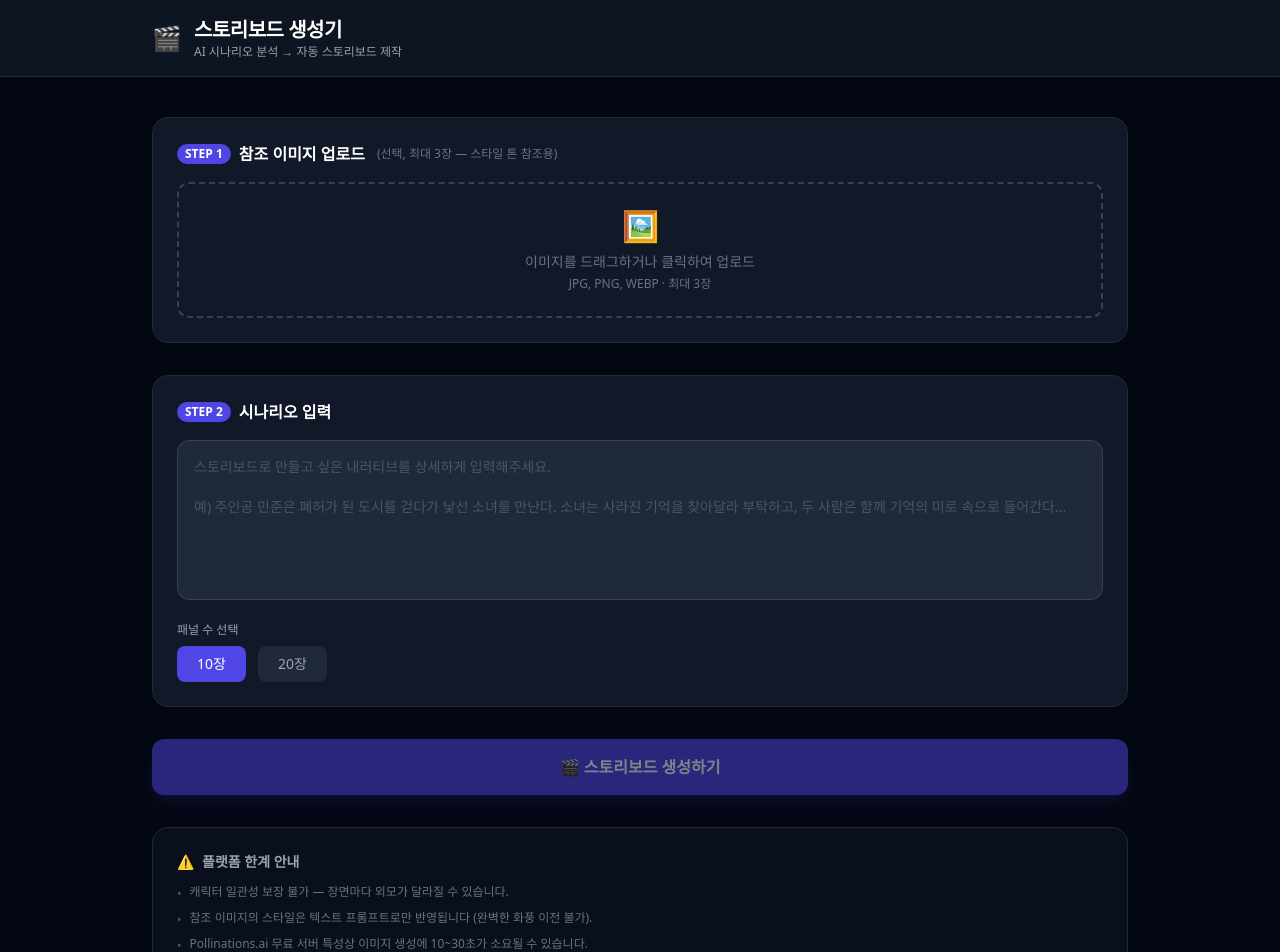
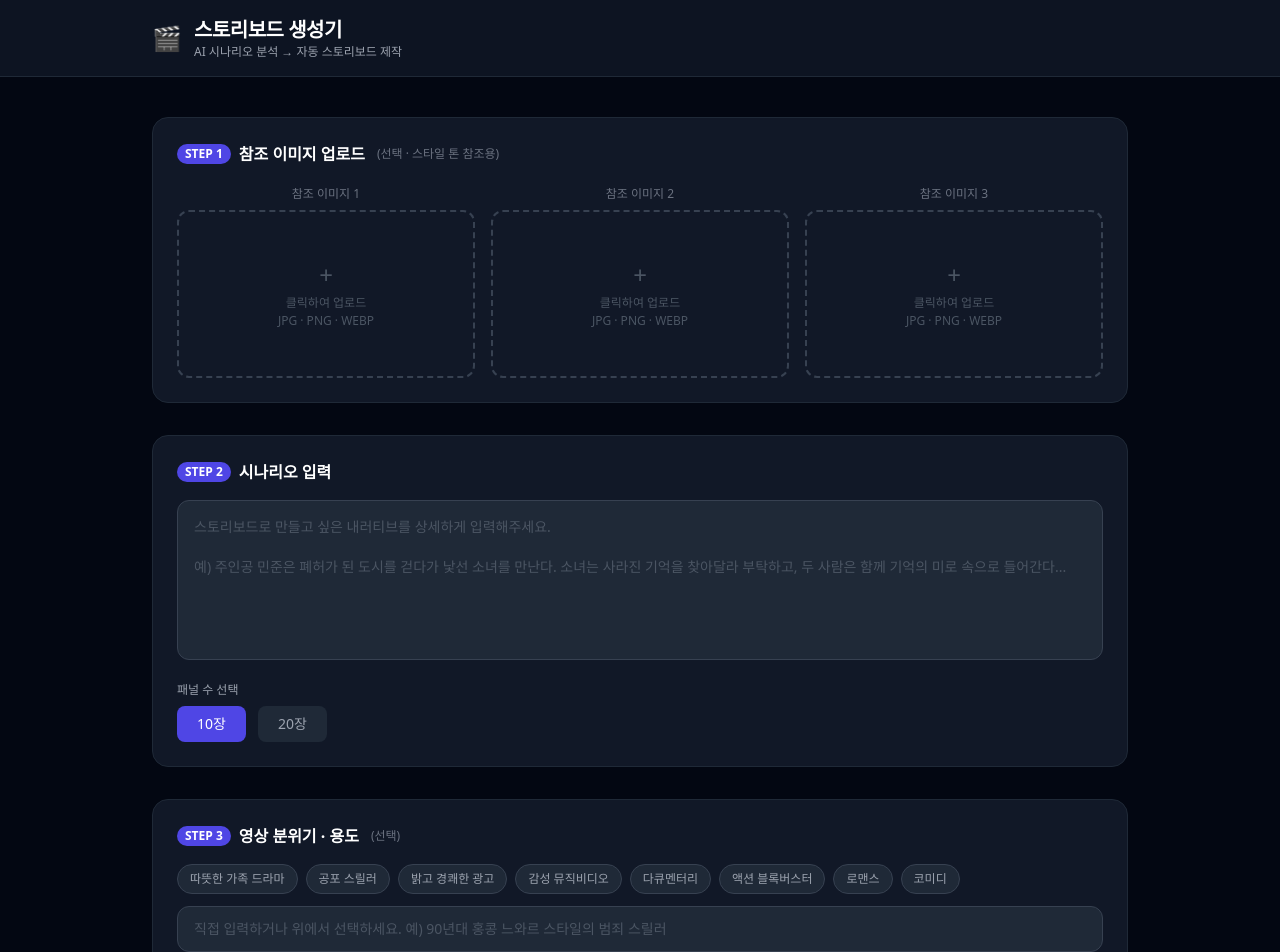
Before and after one commit to direct6mm-art/storyboard-generator, a Next.js app: page / in a window 1280 px wide. Shown: the top 952 px of the page. Built offline with nearby package versions, Linux system fonts and the light colour scheme.

Commit message:
UI: STEP1 3슬롯 가로배치, STEP3 분위기/용도 추가

```diff
--- a/app/api/generate/route.ts
+++ b/app/api/generate/route.ts
@@ -18,6 +18,7 @@ export async function POST(request: NextRequest) {
   try {
     const formData = await request.formData()
     const narrative = formData.get('narrative') as string
+    const mood = (formData.get('mood') as string) || ''
     const panelCount = parseInt((formData.get('panelCount') as string) || '10')
     const imageCount = parseInt((formData.get('imageCount') as string) || '0')
 
@@ -42,7 +43,7 @@ export async function POST(request: NextRequest) {
     const model = genAI.getGenerativeModel({ model: 'gemini-1.5-flash' })
 
     const prompt = `${hasImages ? '위의 참조 이미지들을 분석하여 아트 스타일(화풍, 색감, 분위기, 렌더링 기법 등)을 파악하세요.\n\n' : ''}다음 시나리오를 정확히 ${panelCount}개의 스토리보드 패널로 나눠주세요.
-
+${mood ? `\n영상 분위기 및 용도: ${mood}\n이 분위기와 용도에 맞게 이미지 프롬프트, 대사, 지문의 톤을 조정하세요.\n` : ''}
 시나리오:
 ${narrative}
 
--- a/app/page.tsx
+++ b/app/page.tsx
@@ -1,6 +1,6 @@
 'use client'
 
-import { useState, useRef, useCallback } from 'react'
+import { useState, useRef } from 'react'
 import JSZip from 'jszip'
 import { saveAs } from 'file-saver'
 
@@ -18,7 +18,6 @@ interface GenerateResult {
   styleDescription: string
 }
 
-const MAX_IMAGES = 3
 const LIMITATIONS = [
   '캐릭터 일관성 보장 불가 — 장면마다 외모가 달라질 수 있습니다.',
   '참조 이미지의 스타일은 텍스트 프롬프트로만 반영됩니다 (완벽한 화풍 이전 불가).',
@@ -27,43 +26,41 @@ const LIMITATIONS = [
   '생성된 이미지의 상업적 이용 전, Pollinations.ai 이용약관을 확인하세요.',
 ]
 
+const MOOD_PRESETS = ['따뜻한 가족 드라마', '공포 스릴러', '밝고 경쾌한 광고', '감성 뮤직비디오', '다큐멘터리', '액션 블록버스터', '로맨스', '코미디']
+
 export default function Home() {
-  const [referenceImages, setReferenceImages] = useState<File[]>([])
-  const [previewUrls, setPreviewUrls] = useState<string[]>([])
+  const [slots, setSlots] = useState<(File | null)[]>([null, null, null])
+  const [previews, setPreviews] = useState<(string | null)[]>([null, null, null])
   const [narrative, setNarrative] = useState('')
+  const [mood, setMood] = useState('')
   const [panelCount, setPanelCount] = useState<10 | 20>(10)
   const [isGenerating, setIsGenerating] = useState(false)
   const [result, setResult] = useState<GenerateResult | null>(null)
   const [error, setError] = useState<string | null>(null)
   const [loadedImages, setLoadedImages] = useState<Set<number>>(new Set())
   const [isDownloading, setIsDownloading] = useState(false)
-  const fileInputRef = useRef<HTMLInputElement>(null)
+  const fileRefs = [useRef<HTMLInputElement>(null), useRef<HTMLInputElement>(null), useRef<HTMLInputElement>(null)]
   const resultRef = useRef<HTMLDivElement>(null)
 
-  const handleImageAdd = useCallback((files: FileList | null) => {
-    if (!files) return
-    const newFiles = Array.from(files).slice(0, MAX_IMAGES - referenceImages.length)
-    const newPreviews = newFiles.map((f) => URL.createObjectURL(f))
-    setReferenceImages((prev) => [...prev, ...newFiles])
-    setPreviewUrls((prev) => [...prev, ...newPreviews])
-  }, [referenceImages.length])
-
-  const handleRemoveImage = (index: number) => {
-    URL.revokeObjectURL(previewUrls[index])
-    setReferenceImages((prev) => prev.filter((_, i) => i !== index))
-    setPreviewUrls((prev) => prev.filter((_, i) => i !== index))
+  const handleSlotChange = (index: number, file: File | null) => {
+    if (!file) return
+    const url = URL.createObjectURL(file)
+    setSlots((prev) => { const next = [...prev]; next[index] = file; return next })
+    setPreviews((prev) => {
+      if (prev[index]) URL.revokeObjectURL(prev[index]!)
+      const next = [...prev]; next[index] = url; return next
+    })
   }
 
-  const handleDrop = useCallback((e: React.DragEvent) => {
-    e.preventDefault()
-    handleImageAdd(e.dataTransfer.files)
-  }, [handleImageAdd])
+  const handleSlotRemove = (index: number) => {
+    if (previews[index]) URL.revokeObjectURL(previews[index]!)
+    setSlots((prev) => { const next = [...prev]; next[index] = null; return next })
+    setPreviews((prev) => { const next = [...prev]; next[index] = null; return next })
+    if (fileRefs[index].current) fileRefs[index].current!.value = ''
+  }
 
   const handleGenerate = async () => {
-    if (!narrative.trim()) {
-      setError('시나리오를 입력해주세요.')
-      return
-    }
+    if (!narrative.trim()) { setError('시나리오를 입력해주세요.'); return }
     setError(null)
     setResult(null)
     setLoadedImages(new Set())
@@ -72,19 +69,17 @@ export default function Home() {
     try {
       const formData = new FormData()
       formData.append('narrative', narrative)
+      formData.append('mood', mood)
       formData.append('panelCount', String(panelCount))
-      formData.append('imageCount', String(referenceImages.length))
-      referenceImages.forEach((file, i) => formData.append(`image_${i}`, file))
+      const activeImages = slots.filter(Boolean) as File[]
+      formData.append('imageCount', String(activeImages.length))
+      activeImages.forEach((file, i) => formData.append(`image_${i}`, file))
 
       const res = await fetch('/api/generate', { method: 'POST', body: formData })
       const data = await res.json()
-
       if (!res.ok) throw new Error(data.error || '생성 실패')
       setResult(data)
-
-      setTimeout(() => {
-        resultRef.current?.scrollIntoView({ behavior: 'smooth', block: 'start' })
-      }, 300)
+      setTimeout(() => resultRef.current?.scrollIntoView({ behavior: 'smooth', block: 'start' }), 300)
     } catch (err: unknown) {
       setError(err instanceof Error ? err.message : '오류가 발생했습니다.')
     } finally {
@@ -98,41 +93,23 @@ export default function Home() {
     try {
       const zip = new JSZip()
       const imgFolder = zip.folder('images')!
-
-      // Text file with full storyboard
       const textContent = result.panels
-        .map(
-          (p) =>
-            `[패널 ${p.id}] ${p.caption}\n대사: ${p.dialogue || '(없음)'}\n지문: ${p.stageDirection}\n이미지 URL: ${p.imageUrl}\n`
-        )
+        .map((p) => `[패널 ${p.id}] ${p.caption}\n대사: ${p.dialogue || '(없음)'}\n지문: ${p.stageDirection}\n이미지 URL: ${p.imageUrl}\n`)
         .join('\n---\n\n')
       zip.file('storyboard.txt', textContent)
-
-      // Download each image
       await Promise.all(
         result.panels.map(async (panel) => {
           try {
             const resp = await fetch(panel.imageUrl)
-            if (resp.ok) {
-              const blob = await resp.blob()
-              imgFolder.file(`panel_${String(panel.id).padStart(2, '0')}.jpg`, blob)
-            }
-          } catch {
-            // skip failed images
-          }
+            if (resp.ok) imgFolder.file(`panel_${String(panel.id).padStart(2, '0')}.jpg`, await resp.blob())
+          } catch { /* skip */ }
         })
       )
-
-      const blob = await zip.generateAsync({ type: 'blob' })
-      saveAs(blob, 'storyboard.zip')
-    } finally {
-      setIsDownloading(false)
-    }
+      saveAs(await zip.generateAsync({ type: 'blob' }), 'storyboard.zip')
+    } finally { setIsDownloading(false) }
   }
 
-  const markImageLoaded = (id: number) => {
-    setLoadedImages((prev) => new Set(prev).add(id))
-  }
+  const markImageLoaded = (id: number) => setLoadedImages((prev) => new Set(prev).add(id))
 
   return (
     <main className="min-h-screen bg-gray-950 pb-24">
@@ -148,63 +125,54 @@ export default function Home() {
       </header>
 
       <div className="max-w-5xl mx-auto px-6 mt-10 space-y-8">
-        {/* Step 1: Reference Images */}
+
+        {/* STEP 1: 참조 이미지 — 3개 슬롯 가로 배치 */}
         <section className="bg-gray-900 rounded-2xl p-6 border border-gray-800">
-          <div className="flex items-center gap-2 mb-4">
+          <div className="flex items-center gap-2 mb-5">
             <span className="bg-indigo-600 text-white text-xs font-bold px-2 py-0.5 rounded-full">STEP 1</span>
             <h2 className="text-base font-semibold text-white">참조 이미지 업로드</h2>
-            <span className="text-xs text-gray-500 ml-1">(선택, 최대 3장 — 스타일 톤 참조용)</span>
+            <span className="text-xs text-gray-500 ml-1">(선택 · 스타일 톤 참조용)</span>
           </div>
 
+          <div className="grid grid-cols-3 gap-4">
+            {[0, 1, 2].map((i) => (
+              <div key={i} className="flex flex-col gap-2">
+                <p className="text-xs text-gray-500 text-center">참조 이미지 {i + 1}</p>
                 <div
-            className="border-2 border-dashed border-gray-700 rounded-xl p-6 text-center cursor-pointer hover:border-indigo-500 transition-colors"
-            onDrop={handleDrop}
-            onDragOver={(e) => e.preventDefault()}
-            onClick={() => referenceImages.length < MAX_IMAGES && fileInputRef.current?.click()}
+                  className={`relative aspect-video rounded-xl border-2 border-dashed flex items-center justify-center cursor-pointer transition-colors overflow-hidden
+                    ${previews[i] ? 'border-indigo-500' : 'border-gray-700 hover:border-indigo-500'}`}
+                  onClick={() => !previews[i] && fileRefs[i].current?.click()}
                 >
-            {referenceImages.length === 0 ? (
-              <div className="text-gray-500">
-                <p className="text-3xl mb-2">🖼️</p>
-                <p className="text-sm">이미지를 드래그하거나 클릭하여 업로드</p>
-                <p className="text-xs mt-1">JPG, PNG, WEBP · 최대 3장</p>
-              </div>
+                  {previews[i] ? (
+                    <>
+                      {/* eslint-disable-next-line @next/next/no-img-element */}
+                      <img src={previews[i]!} alt={`참조 ${i + 1}`} className="w-full h-full object-cover" />
+                      <button
+                        onClick={(e) => { e.stopPropagation(); handleSlotRemove(i) }}
+                        className="absolute top-1.5 right-1.5 bg-black/70 hover:bg-red-600 text-white rounded-full w-6 h-6 text-sm flex items-center justify-center transition-colors"
+                      >×</button>
+                    </>
                   ) : (
-              <div className="flex flex-wrap gap-3 justify-center">
-                {previewUrls.map((url, i) => (
-                  <div key={i} className="relative group">
-                    {/* eslint-disable-next-line @next/next/no-img-element */}
-                    <img
-                      src={url}
-                      alt={`참조 이미지 ${i + 1}`}
-                      className="w-28 h-20 object-cover rounded-lg border border-gray-700"
-                    />
-                    <button
-                      onClick={(e) => { e.stopPropagation(); handleRemoveImage(i) }}
-                      className="absolute -top-2 -right-2 bg-red-600 text-white rounded-full w-5 h-5 text-xs flex items-center justify-center opacity-0 group-hover:opacity-100 transition-opacity"
-                    >
-                      ×
-                    </button>
-                  </div>
-                ))}
-                {referenceImages.length < MAX_IMAGES && (
-                  <div className="w-28 h-20 border-2 border-dashed border-gray-600 rounded-lg flex items-center justify-center text-gray-500 text-2xl">
-                    +
-                  </div>
-                )}
+                    <div className="text-center text-gray-600 p-3">
+                      <p className="text-2xl mb-1">+</p>
+                      <p className="text-xs">클릭하여 업로드</p>
+                      <p className="text-xs mt-0.5">JPG · PNG · WEBP</p>
                     </div>
                   )}
                 </div>
                 <input
-            ref={fileInputRef}
+                  ref={fileRefs[i]}
                   type="file"
                   accept="image/*"
-            multiple
                   className="hidden"
-            onChange={(e) => handleImageAdd(e.target.files)}
+                  onChange={(e) => handleSlotChange(i, e.target.files?.[0] ?? null)}
                 />
+              </div>
+            ))}
+          </div>
         </section>
 
-        {/* Step 2: Narrative */}
+        {/* STEP 2: 시나리오 입력 */}
         <section className="bg-gray-900 rounded-2xl p-6 border border-gray-800">
           <div className="flex items-center gap-2 mb-4">
             <span className="bg-indigo-600 text-white text-xs font-bold px-2 py-0.5 rounded-full">STEP 2</span>
@@ -222,20 +190,47 @@ export default function Home() {
             <p className="text-xs text-gray-400 mb-2">패널 수 선택</p>
             <div className="flex gap-3">
               {([10, 20] as const).map((n) => (
-                <button
-                  key={n}
-                  onClick={() => setPanelCount(n)}
-                  className={`px-5 py-2 rounded-lg text-sm font-medium transition-colors ${
-                    panelCount === n
-                      ? 'bg-indigo-600 text-white'
-                      : 'bg-gray-800 text-gray-400 hover:bg-gray-700'
-                  }`}
-                >
+                <button key={n} onClick={() => setPanelCount(n)}
+                  className={`px-5 py-2 rounded-lg text-sm font-medium transition-colors ${panelCount === n ? 'bg-indigo-600 text-white' : 'bg-gray-800 text-gray-400 hover:bg-gray-700'}`}>
                   {n}장
                 </button>
               ))}
             </div>
           </div>
+        </section>
+
+        {/* STEP 3: 분위기 / 용도 */}
+        <section className="bg-gray-900 rounded-2xl p-6 border border-gray-800">
+          <div className="flex items-center gap-2 mb-4">
+            <span className="bg-indigo-600 text-white text-xs font-bold px-2 py-0.5 rounded-full">STEP 3</span>
+            <h2 className="text-base font-semibold text-white">영상 분위기 · 용도</h2>
+            <span className="text-xs text-gray-500 ml-1">(선택)</span>
+          </div>
+
+          {/* 프리셋 버튼 */}
+          <div className="flex flex-wrap gap-2 mb-3">
+            {MOOD_PRESETS.map((preset) => (
+              <button
+                key={preset}
+                onClick={() => setMood(mood === preset ? '' : preset)}
+                className={`px-3 py-1.5 rounded-full text-xs font-medium transition-colors ${
+                  mood === preset
+                    ? 'bg-indigo-600 text-white'
+                    : 'bg-gray-800 text-gray-400 hover:bg-gray-700 border border-gray-700'
+                }`}
+              >
+                {preset}
+              </button>
+            ))}
+          </div>
+
+          <input
+            type="text"
+            value={mood}
+            onChange={(e) => setMood(e.target.value)}
+            placeholder="직접 입력하거나 위에서 선택하세요. 예) 90년대 홍콩 느와르 스타일의 범죄 스릴러"
+            className="w-full bg-gray-800 border border-gray-700 rounded-xl px-4 py-3 text-sm text-gray-100 placeholder-gray-600 focus:outline-none focus:border-indigo-500 transition-colors"
+          />
         </section>
 
         {/* Generate Button */}
@@ -252,16 +247,12 @@ export default function Home() {
               </svg>
               AI가 스토리보드를 구성하는 중... (30초~1분 소요)
             </span>
-          ) : (
-            '🎬 스토리보드 생성하기'
-          )}
+          ) : '🎬 스토리보드 생성하기'}
         </button>
 
         {/* Error */}
         {error && (
-          <div className="bg-red-950 border border-red-800 rounded-xl p-4 text-red-300 text-sm">
-            ⚠️ {error}
-          </div>
+          <div className="bg-red-950 border border-red-800 rounded-xl p-4 text-red-300 text-sm">⚠️ {error}</div>
         )}
 
         {/* Result */}
@@ -272,63 +263,40 @@ export default function Home() {
                 <h2 className="text-lg font-bold text-white">스토리보드 결과</h2>
                 <p className="text-xs text-gray-500 mt-0.5">총 {result.panels.length}개 패널 · 이미지는 순차적으로 로드됩니다</p>
               </div>
-              <button
-                onClick={handleDownload}
-                disabled={isDownloading}
-                className="flex items-center gap-2 px-4 py-2 bg-gray-800 hover:bg-gray-700 rounded-lg text-sm text-gray-300 transition-colors disabled:opacity-50"
-              >
+              <button onClick={handleDownload} disabled={isDownloading}
+                className="flex items-center gap-2 px-4 py-2 bg-gray-800 hover:bg-gray-700 rounded-lg text-sm text-gray-300 transition-colors disabled:opacity-50">
                 {isDownloading ? (
-                  <>
-                    <svg className="animate-spin h-4 w-4" viewBox="0 0 24 24" fill="none">
+                  <><svg className="animate-spin h-4 w-4" viewBox="0 0 24 24" fill="none">
                     <circle className="opacity-25" cx="12" cy="12" r="10" stroke="currentColor" strokeWidth="4" />
                     <path className="opacity-75" fill="currentColor" d="M4 12a8 8 0 018-8v8H4z" />
-                    </svg>
-                    다운로드 중...
-                  </>
-                ) : (
-                  <>⬇ ZIP 다운로드</>
-                )}
+                  </svg>다운로드 중...</>
+                ) : <>⬇ ZIP 다운로드</>}
               </button>
             </div>
 
             <div className="grid grid-cols-1 md:grid-cols-2 gap-5">
               {result.panels.map((panel, idx) => (
-                <div
-                  key={panel.id}
+                <div key={panel.id}
                   className="panel-animate bg-gray-900 rounded-2xl overflow-hidden border border-gray-800 hover:border-gray-600 transition-colors"
-                  style={{ animationDelay: `${idx * 0.05}s` }}
-                >
-                  {/* Image */}
+                  style={{ animationDelay: `${idx * 0.05}s` }}>
                   <div className="relative w-full aspect-video bg-gray-800">
-                    {!loadedImages.has(panel.id) && (
-                      <div className="absolute inset-0 panel-image-skeleton" />
-                    )}
+                    {!loadedImages.has(panel.id) && <div className="absolute inset-0 panel-image-skeleton" />}
                     {/* eslint-disable-next-line @next/next/no-img-element */}
-                    <img
-                      src={panel.imageUrl}
-                      alt={panel.caption}
-                      className={`w-full h-full object-cover transition-opacity duration-500 ${
-                        loadedImages.has(panel.id) ? 'opacity-100' : 'opacity-0'
-                      }`}
-                      onLoad={() => markImageLoaded(panel.id)}
-                      onError={() => markImageLoaded(panel.id)}
-                    />
+                    <img src={panel.imageUrl} alt={panel.caption}
+                      className={`w-full h-full object-cover transition-opacity duration-500 ${loadedImages.has(panel.id) ? 'opacity-100' : 'opacity-0'}`}
+                      onLoad={() => markImageLoaded(panel.id)} onError={() => markImageLoaded(panel.id)} />
                     <div className="absolute top-2 left-2 bg-black/60 backdrop-blur text-white text-xs px-2 py-0.5 rounded-full font-mono">
                       #{String(panel.id).padStart(2, '0')}
                     </div>
                   </div>
-
-                  {/* Content */}
                   <div className="p-4 space-y-2">
                     <h3 className="text-sm font-bold text-white">{panel.caption}</h3>
-
                     {panel.dialogue && (
                       <div className="bg-gray-800 rounded-lg px-3 py-2">
                         <span className="text-xs text-indigo-400 font-semibold block mb-0.5">대사</span>
                         <p className="text-sm text-gray-200 leading-relaxed">"{panel.dialogue}"</p>
                       </div>
                     )}
-
                     <div className="bg-gray-800/50 rounded-lg px-3 py-2">
                       <span className="text-xs text-gray-500 font-semibold block mb-0.5">지문</span>
                       <p className="text-xs text-gray-400 leading-relaxed">{panel.stageDirection}</p>
@@ -348,13 +316,12 @@ export default function Home() {
           <ul className="space-y-2">
             {LIMITATIONS.map((text, i) => (
               <li key={i} className="flex items-start gap-2 text-xs text-gray-500">
-                <span className="text-gray-600 mt-0.5 shrink-0">•</span>
-                {text}
+                <span className="text-gray-600 mt-0.5 shrink-0">•</span>{text}
               </li>
             ))}
           </ul>
           <p className="text-xs text-gray-600 mt-4 pt-4 border-t border-gray-800">
-            Powered by Claude AI (Anthropic) + Pollinations.ai
+            Powered by Gemini AI (Google) + Pollinations.ai
           </p>
         </section>
       </div>
```
Lines whose indentation alone changed are shown as unchanged.
